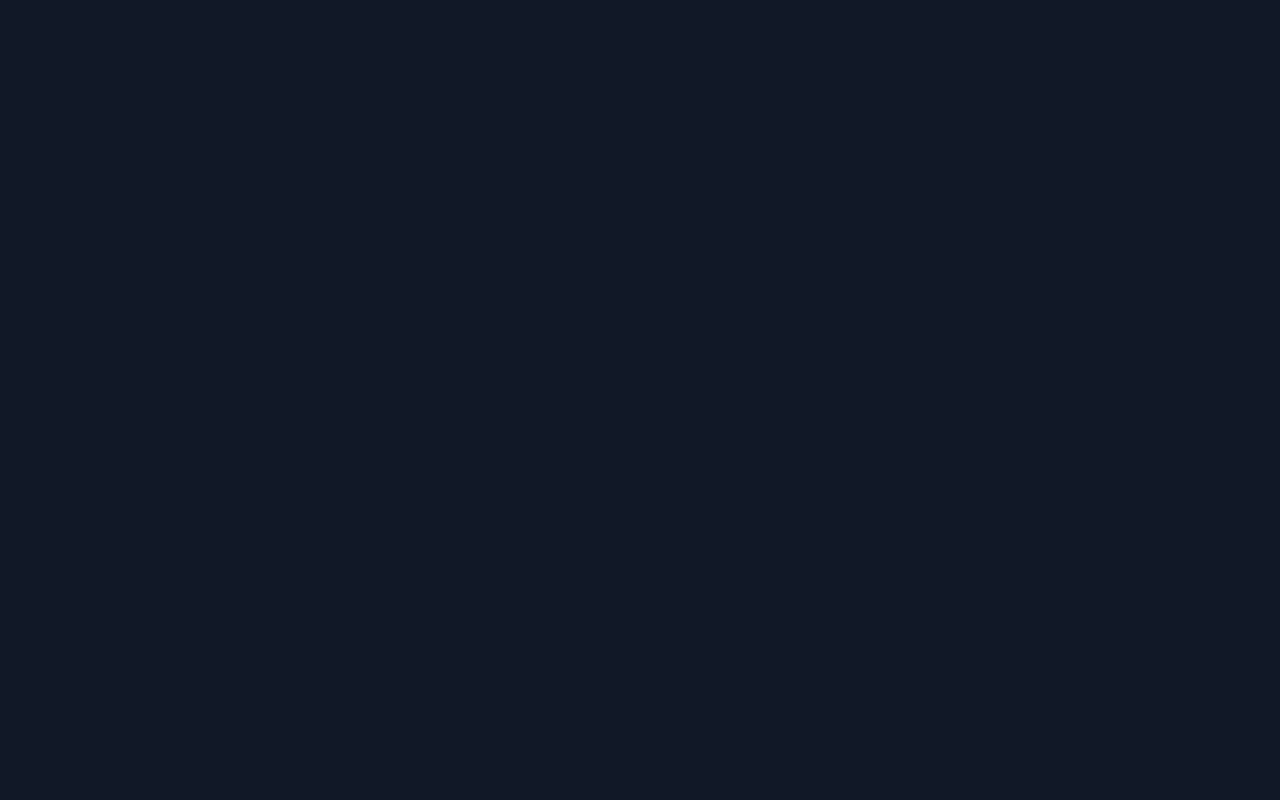
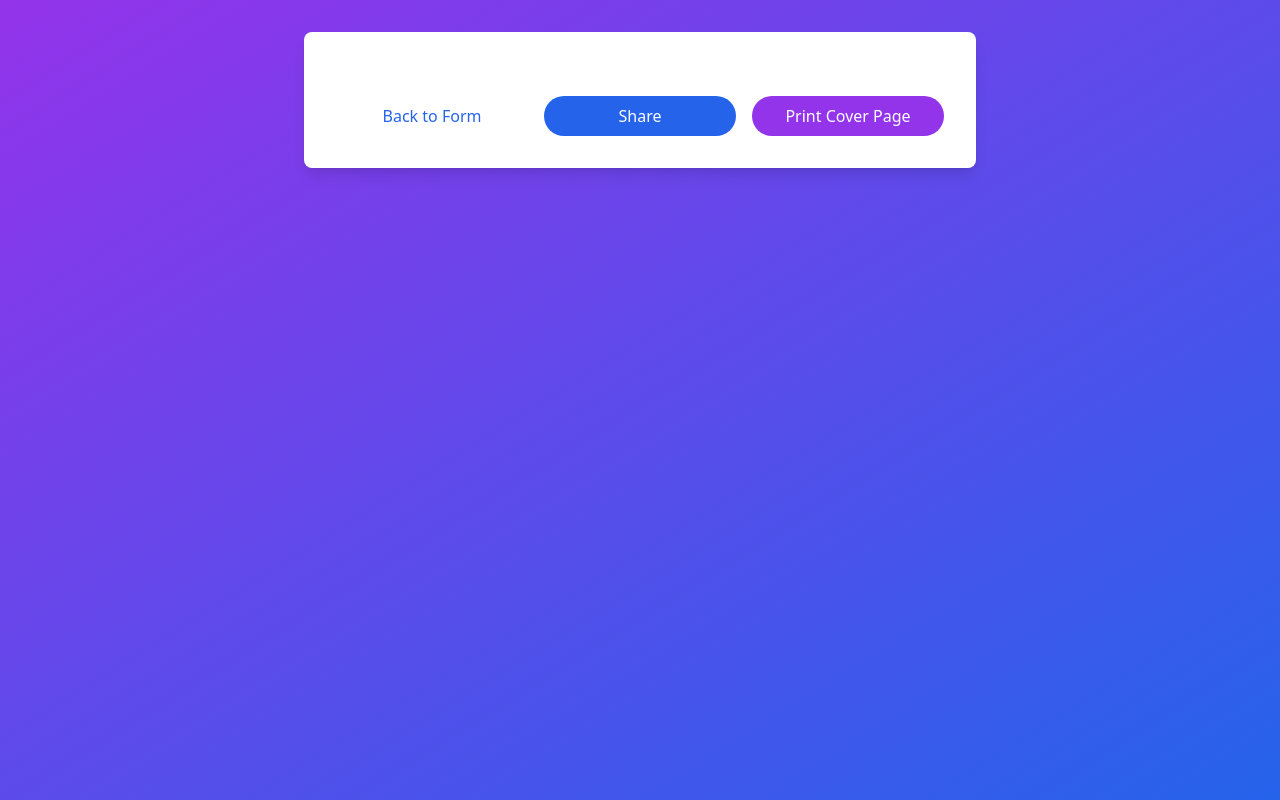
Before and after one commit to JohnFarrellDev/score-cover-print, a React (Vite) app: page /cover in a window 1280 px wide. Before the commit this address had no page. Built offline with nearby package versions, Linux system fonts and the light colour scheme.

Commit message:
nicer cover page

```diff
--- a/src/App.tsx
+++ b/src/App.tsx
@@ -2,18 +2,13 @@ import { BrowserRouter as Router, Route, Routes } from "react-router-dom";
 import { SongForm } from "./SongForm";
 import { CoverPage } from "./CoverPage";
 
-function App() {
+export function App() {
   return (
     <Router>
       <Routes>
         <Route path="/" element={<SongForm />} />
-        <Route
-          path="/cover/:songName/:artistName/:scoreLink/:songLink"
-          element={<CoverPage />}
-        />
+        <Route path="/cover" element={<CoverPage />} />
       </Routes>
     </Router>
   );
 }
-
-export default App;
--- a/src/CoverPage.tsx
+++ b/src/CoverPage.tsx
@@ -1,58 +1,109 @@
-import { useParams, Link } from "react-router-dom";
+import { useSearchParams, Link } from "react-router-dom";
 import { QRCodeCanvas } from "qrcode.react";
+import { useState, useEffect } from "react";
 
 export function CoverPage() {
-  const { songName, artistName, scoreLink, songLink } = useParams<{
-    songName: string;
-    artistName: string;
-    scoreLink: string;
-    songLink: string;
-  }>();
+  const [searchParams] = useSearchParams();
+  const songName = searchParams.get("songName") || "";
+  const artistName = searchParams.get("artistName") || "";
+  const scoreLink = searchParams.get("scoreLink") || "";
+  const songLink = searchParams.get("songLink") || "";
+  const [showToast, setShowToast] = useState(false);
 
-  // Decode URL-encoded parameters
-  const decodedSongName = decodeURIComponent(songName || "");
-  const decodedArtistName = decodeURIComponent(artistName || "");
-  const decodedScoreLink = decodeURIComponent(scoreLink || "");
-  const decodedSongLink = decodeURIComponent(songLink || "");
+  useEffect(() => {
+    if (showToast) {
+      const timer = setTimeout(() => setShowToast(false), 3000);
+      return () => clearTimeout(timer);
+    }
+  }, [showToast]);
+
+  const handleShare = async () => {
+    const shareData = {
+      title: `${artistName} - ${songName}`,
+      text: `Check out this cover page for ${songName} by ${artistName}`,
+      url: window.location.href,
+    };
+
+    try {
+      if (navigator.share) {
+        await navigator.share(shareData);
+      } else {
+        await navigator.clipboard.writeText(window.location.href);
+        setShowToast(true);
+      }
+    } catch (error) {
+      console.error("Error sharing:", error);
+    }
+  };
 
   return (
-    <div className="min-h-screen bg-white text-black p-8">
-      <div className="max-w-2xl mx-auto">
-        {decodedArtistName && (
-          <h1 className="text-4xl font-bold mb-2">{decodedArtistName}</h1>
+    <div className="min-h-screen bg-gradient-to-br from-purple-600 to-blue-600 text-white p-8 print:bg-white print:bg-gradient-to-br print:from-white  print:to-white print:text-black">
+      <div className="max-w-2xl mx-auto bg-white text-black rounded-lg shadow-lg p-8 print:shadow-none">
+        {artistName && (
+          <h1 className="text-4xl font-bold mb-2 text-purple-600 print:text-black">
+            {artistName}
+          </h1>
         )}
-        {decodedSongName && (
-          <h2 className="text-3xl mb-8">{decodedSongName}</h2>
+        {songName && (
+          <h2 className="text-3xl mb-8 text-blue-600 print:text-black">
+            {songName}
+          </h2>
         )}
 
-        {decodedScoreLink && (
-          <div className="mb-8">
-            <p className="font-semibold">Score:</p>
-            <p className="mb-2">{decodedScoreLink}</p>
-            <QRCodeCanvas value={decodedScoreLink} size={128} />
+        {(scoreLink || songLink) && (
+          <div className="grid grid-cols-1 md:grid-cols-2 gap-8">
+            {scoreLink && (
+              <div className="bg-gray-100 p-4 print:p-0 rounded-lg print:bg-white">
+                <p className="font-semibold text-lg mb-2">Score:</p>
+                <p className="mb-4 break-all">{scoreLink}</p>
+                <QRCodeCanvas
+                  value={scoreLink}
+                  size={128}
+                  className="mx-auto print:mx-0"
+                />
+              </div>
+            )}
+
+            {songLink && (
+              <div className="bg-gray-100 p-4 print:p-0 rounded-lg print:bg-white">
+                <p className="font-semibold text-lg mb-2">Spotify:</p>
+                <p className="mb-4 break-all">{songLink}</p>
+                <QRCodeCanvas
+                  value={songLink}
+                  size={128}
+                  className="mx-auto print:mx-0"
+                />
+              </div>
+            )}
           </div>
         )}
 
-        {decodedSongLink && (
-          <div className="mb-8">
-            <p className="font-semibold">Spotify:</p>
-            <p className="mb-2">{decodedSongLink}</p>
-            <QRCodeCanvas value={decodedSongLink} size={128} />
-          </div>
-        )}
-
-        <div className="mt-8 print:hidden">
-          <Link to="/" className="text-blue-600 hover:underline mr-4">
+        <div className="mt-8 print:hidden grid grid-cols-3 gap-4 justify-between items-center">
+          <Link
+            to="/"
+            className="flex-1 text-center text-blue-600 hover:underline"
+          >
             Back to Form
           </Link>
           <button
+            onClick={handleShare}
+            className="flex-1 bg-blue-600 text-white px-6 py-2 rounded-full hover:bg-blue-700 transition duration-300"
+          >
+            Share
+          </button>
+          <button
             onClick={() => window.print()}
-            className="bg-blue-500 text-white px-4 py-2 rounded hover:bg-blue-600"
+            className="flex-1 bg-purple-600 text-white px-6 py-2 rounded-full hover:bg-purple-700 transition duration-300"
           >
             Print Cover Page
           </button>
         </div>
       </div>
+      {showToast && (
+        <div className="fixed bottom-4 left-1/2 transform -translate-x-1/2 bg-green-500 text-white px-4 py-2 rounded-md shadow-lg">
+          URL copied to clipboard!
+        </div>
+      )}
     </div>
   );
 }
--- a/src/SongForm.tsx
+++ b/src/SongForm.tsx
@@ -10,14 +10,14 @@ export function SongForm() {
 
   const handleSubmit = (e: React.FormEvent<HTMLFormElement>) => {
     e.preventDefault();
-    const encodedSongName = encodeURIComponent(songName);
-    const encodedArtistName = encodeURIComponent(artistName);
-    const encodedScoreLink = encodeURIComponent(scoreLink);
-    const encodedSongLink = encodeURIComponent(songLink);
+    const params = new URLSearchParams({
+      songName: songName,
+      artistName: artistName,
+      scoreLink: scoreLink,
+      songLink: songLink,
+    });
 
-    navigate(
-      `/cover/${encodedSongName}/${encodedArtistName}/${encodedScoreLink}/${encodedSongLink}`
-    );
+    navigate(`/cover?${params.toString()}`);
   };
 
   return (
--- a/src/index.css
+++ b/src/index.css
@@ -5,3 +5,9 @@
 body {
   @apply bg-gray-900;
 }
+
+@media print {
+  body {
+    @apply bg-white;
+  }
+}
--- a/src/main.tsx
+++ b/src/main.tsx
@@ -1,6 +1,6 @@
 import { StrictMode } from "react";
 import { createRoot } from "react-dom/client";
-import App from "./App.tsx";
+import { App } from "./App.tsx";
 import "./index.css";
 
 createRoot(document.getElementById("root")!).render(
--- a/tailwind.config.js
+++ b/tailwind.config.js
@@ -5,9 +5,5 @@ export default {
     extend: {},
   },
   plugins: [],
-  variants: {
-    extend: {
-      display: ["print"],
-    },
-  },
+  variants: {},
 };
```
Also changed, not shown: src/App.css (deleted).
